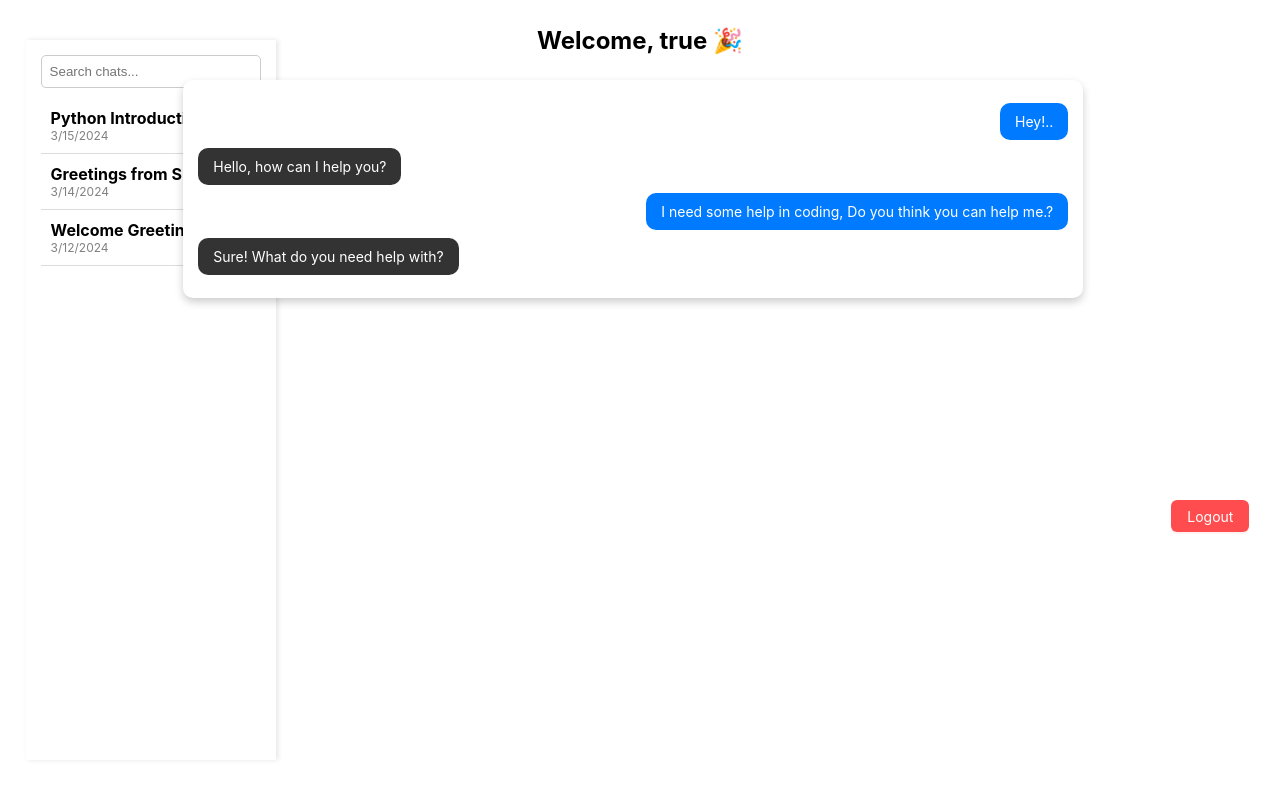
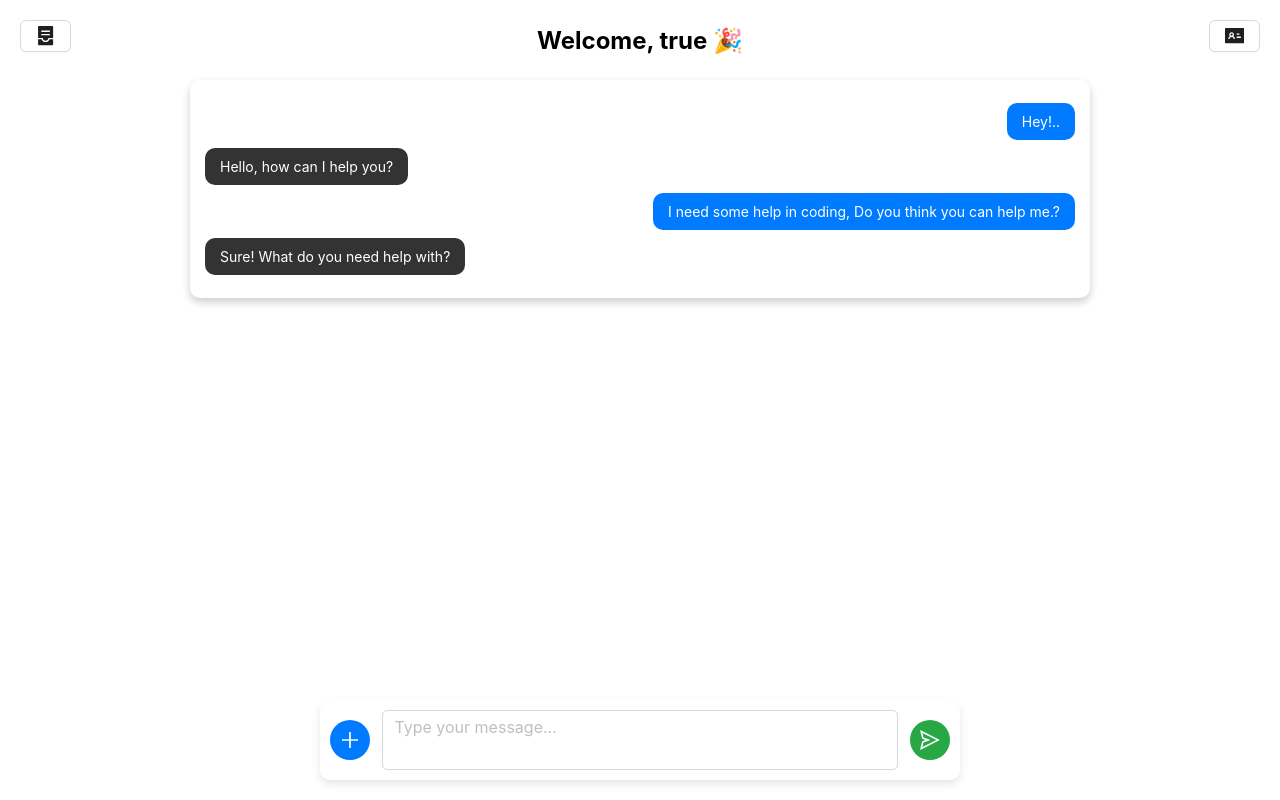
Before and after one commit to Sugans16/chat-partner, a React (Create React App) app: page /dashboard in a window 1280 px wide. Built offline with nearby package versions, Linux system fonts and the light colour scheme; sample sign-in values are in the browser's storage.

Commit message:
Updated Components as well as logout and dropdowns

```diff
--- a/src/main/dashboard.jsx
+++ b/src/main/dashboard.jsx
@@ -1,19 +1,29 @@
 import React, { useEffect, useState } from "react";
 import { useNavigate } from "react-router-dom";
-import { Button } from "antd";
+import { Button, Input, Dropdown, Menu } from "antd";
+import {
+  ContainerFilled,
+  PlusOutlined,
+  SendOutlined,
+  IdcardFilled,
+  SettingOutlined,
+  UserOutlined,
+  LogoutOutlined,
+} from "@ant-design/icons";
 import db from "../resources/database/db";
-import LeftPanel from "../Component/chatList"
-import "../resources/css/dashboard.css"
-import Chat from "../Component/chatViewer"
-
-
-
+import LeftPanel from "../Component/chatList";
+import Chat from "../Component/chatViewer";
+import "../resources/css/dashboard.css";
 
 const Dashboard = () => {
+  const { TextArea } = Input;
   const messages = [
     { type: "user", text: "Hey!.." },
     { type: "assistant", text: "Hello, how can I help you?" },
-    { type: "user", text: "I need some help in coding, Do you think you can help me.?" },
+    {
+      type: "user",
+      text: "I need some help in coding, Do you think you can help me.?",
+    },
     { type: "assistant", text: "Sure! What do you need help with?" },
   ];
   const chatList = [
@@ -21,14 +31,13 @@ const Dashboard = () => {
     { id: 2, name: "Greetings from Sudhan", date: "2024-03-14" },
     { id: 3, name: "Welcome Greetings", date: "2024-03-12" },
   ];
-  // const [selectedChat, setSelectedChat] = useState(null);
   const navigate = useNavigate();
   const [loggedUser, setLoggedUser] = useState("");
-
+  const [isLeftPanelVisible, setLeftPanelVisible] = useState(false);
+  const [textMessage, setTextMessage] = useState("");
   useEffect(() => {
     const checkLoggedInUser = async () => {
       const storedUser = localStorage.getItem("loggedUser");
-
       if (storedUser) {
         setLoggedUser(storedUser);
       } else {
@@ -37,6 +46,13 @@ const Dashboard = () => {
     };
     checkLoggedInUser();
   }, [navigate]);
+
+  const handleSendMessage = () => {
+    if (textMessage.trim() !== "") {
+      console.log("Sending Message:", textMessage);
+      setTextMessage("");
+    }
+  };
 
   const handleLogout = async () => {
     if (loggedUser) {
@@ -47,17 +63,67 @@ const Dashboard = () => {
       navigate("/");
     }
   };
+    const menu = (
+    <Menu>
+      <Menu.Item key="1" icon={<SettingOutlined />}>
+        Configuration
+      </Menu.Item>
+      <Menu.Item key="2" icon={<UserOutlined />}>
+        Account
+      </Menu.Item>
+      <Menu.Item key="3" icon={<LogoutOutlined />} onClick={handleLogout}>
+        Logout
+      </Menu.Item>
+    </Menu>
+  );
 
   return (
     <div className="dashboard-container">
       <h2>Welcome, {loggedUser} 🎉</h2>
+      <Button
+        type="default"
+        onClick={() => setLeftPanelVisible(!isLeftPanelVisible)}
+        style={{
+          position: "absolute",
+          top: "20px",
+          left: "20px",
+          zIndex: "10",
+          fontSize: "larger",
+        }}
+        className="toggle-button"
+      >
+        <ContainerFilled />
+      </Button>
       <div className="button-group">
-        <Button type="default" onClick={() => navigate("/")}>Back</Button>
-        <LeftPanel chats={chatList} />
-        {/* <LeftPanel chats={chatList} onSelectChat={setSelectedChat} /> */}
-        <Chat  messages={messages}/>
-        <Button type="primary" danger onClick={handleLogout}>Logout</Button>
+        {isLeftPanelVisible && <LeftPanel chats={chatList} />}
+        <Chat messages={messages} />
       </div>
+      <div className="chat-input-container">
+        <button
+          className="icon-button"
+          onClick={() => console.log("Add clicked")}
+        >
+          <PlusOutlined />
+        </button>
+        <TextArea
+          placeholder="Type your message..."
+          autoSize={{ minRows: 2, maxRows: 6 }}
+          value={textMessage}
+          onChange={(e) => setTextMessage(e.target.value)}
+        />
+        <button className="icon-button send" onClick={handleSendMessage}>
+          <SendOutlined />
+        </button>
+      </div>
+      <Dropdown overlay={menu} placement="bottomRight">
+        <Button
+          type="default"
+          style={{ position: "absolute", top: "20px", right: "20px", zIndex: "10", fontSize: "larger" }}
+          className="toggle-button"
+        >
+          <IdcardFilled />
+        </Button>
+      </Dropdown>
     </div>
   );
 };
--- a/src/resources/css/LeftPanel.css
+++ b/src/resources/css/LeftPanel.css
@@ -1,12 +1,12 @@
 .left-panel {
     width: 100%;
     max-width: 250px;
-    height: 90vh;
+    height: 85vh;
     background: white;
     box-shadow: 2px 0 5px rgba(0, 0, 0, 0.1);
     padding: 15px;
     position: absolute;
-    top: 5%;
+    top: 10%;
     text-align: left;
   }
 
@@ -74,7 +74,6 @@
     font-size: 12px;
     font-weight: bold;
     max-width: 1000px;
-    /* min-width: 300px; */
     white-space: normal;
     word-wrap: break-word;
     display: inline-block;
--- a/src/resources/css/chatComponent.css
+++ b/src/resources/css/chatComponent.css
@@ -3,7 +3,6 @@
     justify-content: center;
     align-items: center;
     min-height: 100vh;
-    background-color: #f3f4f6;
   }
 
   .chat-container {
--- a/src/resources/css/dashboard.css
+++ b/src/resources/css/dashboard.css
@@ -1,23 +1,84 @@
 .dashboard-container {
-    text-align: center;
-    margin: auto;
-    padding: 2%;
+  text-align: center;
+  margin: auto;
+  padding: 2%;
 }
 
-.button-group {
-  margin-top: 20px;
-  display: flex;
-  margin-top: 5%;
-  align-items: center;
-  justify-content: space-between;
+.toggle-button-container {
+position: absolute;
+top: 20px;
+left: 20px;
 }
 
-button {
-  margin: 5px;
+.content-wrapper {
+display: flex;
+align-items: center;
+justify-content: center;
+width: 100%;
+height: 80vh;
+transition: all 0.3s ease-in-out;
 }
 
-.dashboard-container h2{
- display: flex;
- align-items: center;
- justify-content: center;
+.chat-input-container {
+  position: fixed;
+  bottom: 20px;
+  left: 50%;
+  transform: translateX(-50%);
+  width: 50%;
+  display: flex;
+  justify-content: center;
+  align-items: center;
+  background: white;
+  padding: 10px;
+  border-radius: 10px;
+  gap: 2%;
+  box-shadow: 0px 4px 8px rgba(0, 0, 0, 0.1);
 }
+
+.chat-input-container textarea {
+  width: 100%;
+  font-size: 16px;
+  border-radius: 5px;
+}
+
+
+.chat-viewer {
+flex: 1;
+max-width: 700px;
+min-width: 400px;
+height: 80vh;
+background: white;
+padding: 20px;
+border-radius: 12px;
+box-shadow: 0px 6px 12px rgba(0, 0, 0, 0.2);
+transition: all 0.3s ease-in-out;
+}
+
+.icon-button {
+  background: #007bff;
+  color: white;
+  border: none;
+  padding: 10px;
+  border-radius: 50%;
+  cursor: pointer;
+  display: flex;
+  align-items: center;
+  justify-content: center;
+  transition: 'background 0.3s, transform 0.2s ease-in-out';
+  font-size: 20px;
+  width: 40px;
+  height: 40px;
+}
+
+.icon-button:hover {
+  background: #0056b3;
+  transform: scale(1.1);
+}
+
+.icon-button.send {
+  background: #28a745;
+}
+
+.icon-button.send:hover {
+  background: #218838;
+}
```
